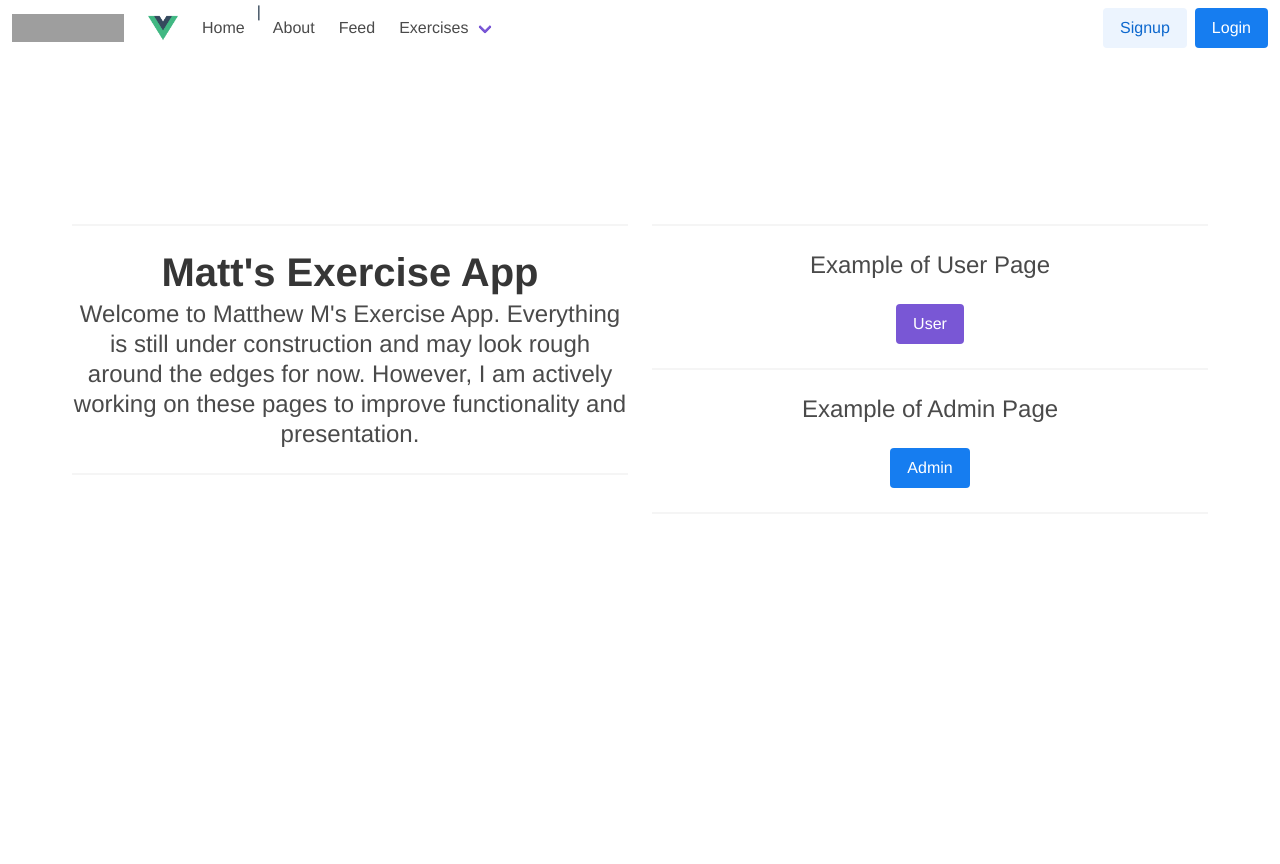
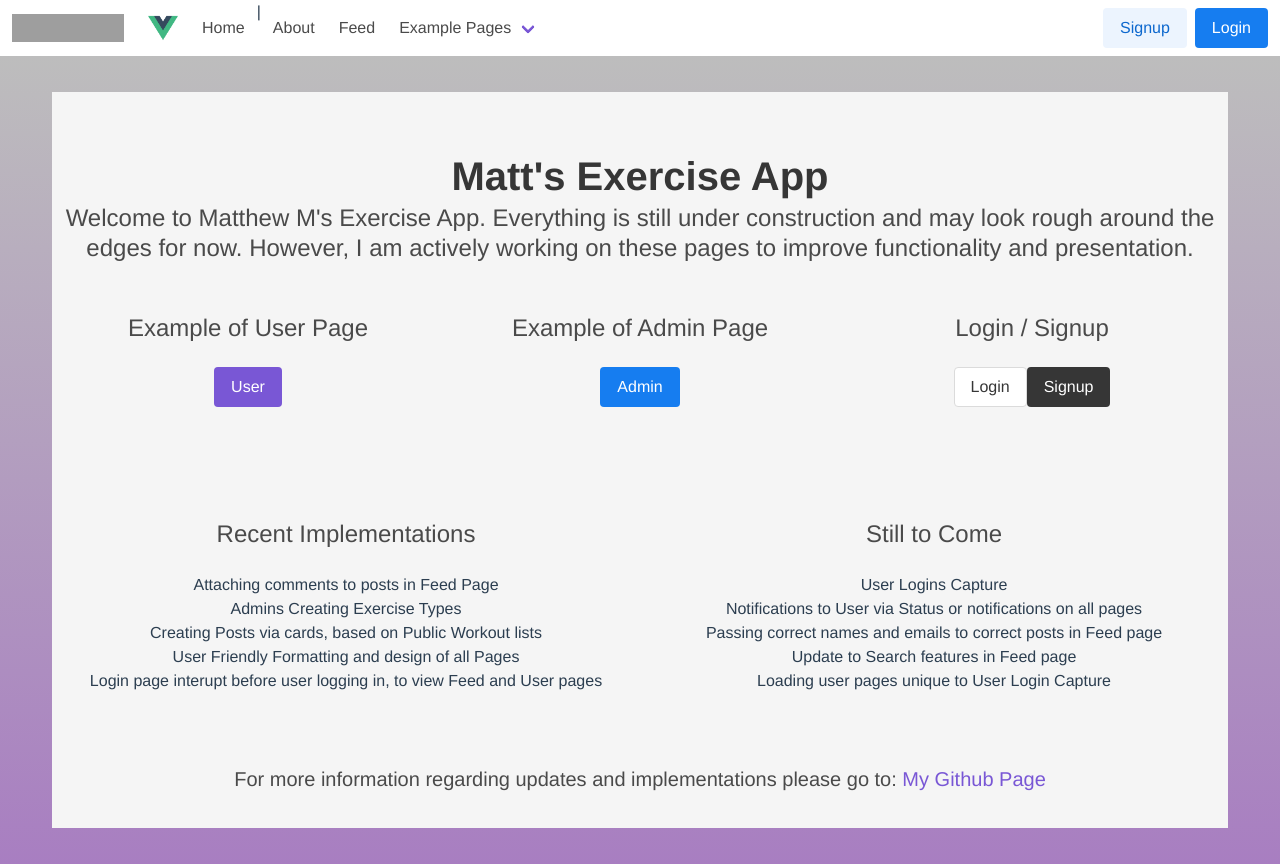
Before and after one commit to Morfeam/ExcersieApp, a Vue app in the folder client/: page / in a window 1280 px wide. Before the commit the page ends 800 px from the top, so only its background shows below. Built offline with nearby package versions, Linux system fonts and the light colour scheme; grey boxes are pictures that could not be loaded.

Commit message:
Updates to Homepage

```diff
--- a/client/src/components/Navbar.vue
+++ b/client/src/components/Navbar.vue
@@ -26,22 +26,13 @@
 
       <div class="navbar-item has-dropdown is-hoverable">
         <a class="navbar-link">
-          Exercises
+          Example Pages
         </a>
 
         <div class="navbar-dropdown">
-          <a class="navbar-item">
-            Jogging / Walking
-          </a>
-          <a class="navbar-item">
-            Hiking
-          </a>
-          <a class="navbar-item">
-            Weight Lifting
-          </a>
-          <a class="navbar-item">
-            Other
-          </a>
+             <router-link to="/User" class="navbar-item">User</router-link>
+             <router-link to="/Admin" class="navbar-item">Admin</router-link>
+             <router-link to="/Feed" class="navbar-item">Feed</router-link>
         </div>
       </div>
     </div>
--- a/client/src/views/Home.vue
+++ b/client/src/views/Home.vue
@@ -1,14 +1,12 @@
 <template>
-  <div class="home ">
 
-    <section class="hero is-medium intro">
-    <div class="hero-body">
-    <div class="container">
+    <div id = "grad1"><br> <br>
+      <div class="container">
 
+   <div class="columns has-background-light">
+   <div class ="column">
 
       <center>
-    <div class="columns">
-     <div class="column is-half">
        <hr>
         <p class="title is-2">Matt's Exercise App</p>
         <p class="subtitle is-4">
@@ -18,26 +16,61 @@
           working on these pages to improve functionality
           and presentation.
         </p>
+
         <hr>
-     </div>
-     <div class="column is-half">
-          <hr>
+
+     <div class="columns">
+      <div class="column ">
          <p class="subtitle is-4">Example of User Page</p>
           <router-link to="/User" class="button is-primary">User</router-link>
           <hr>
+      </div>
+      <div class="column ">
          <p class="subtitle is-4">Example of Admin Page</p>
           <router-link to="/Admin" class="button is-info">Admin</router-link>
           <hr>
-     </div>
+      </div>
+      <div class="column ">
+         <p class="subtitle is-4">Login / Signup</p>
+          <router-link to="/Login" class="button is-secondary">Login</router-link>
+          <router-link to="/Signup" class="button is-dark">Signup</router-link>
+          <hr>
+      </div>
     </div>
+
+    <hr>
+
+    <div class="columns">
+      <div class="column ">
+         <p class="subtitle is-4">Recent Implementations</p>
+           <ul type="">
+             <li>Attaching comments to posts in Feed Page</li>
+             <li> Admins Creating Exercise Types</li>
+             <li>Creating Posts via cards, based on Public Workout lists</li>
+             <li>User Friendly Formatting and design of all Pages</li>
+             <li>Login page interupt before user logging in, to view Feed and User pages</li>
+           </ul>
+          <hr>
+      </div>
+      <div class="column ">
+         <p class="subtitle is-4">Still to Come</p>
+          <ul type="">
+             <li>User Logins Capture</li>
+             <li>Notifications to User via Status or notifications on all pages</li>
+             <li>Passing correct names and emails to correct posts in Feed page</li>
+             <li>Update to Search features in Feed page</li>
+             <li>Loading user pages unique to User Login Capture</li>
+           </ul>
+          <hr>
+      </div>
+    </div>
+
+    <p class="subtitle is-5">For more information regarding updates and implementations please go to: <a href="https://github.com/Morfeam1/ExerciseApp3">My Github Page</a></p>
       </center>
 
-</div>
-</div>
-</section>
-
-
-  </div>
+    <br>
+</div></div>
+<br></div></div>
 </template>
 
 <script>
@@ -51,3 +84,15 @@ export default {
   }
 }
 </script>
+
+<style>
+#grad1{
+    height: 100%;
+    margin: 0;
+    background-repeat: no-repeat;
+    background-attachment: fixed;
+    background: rgb(189,189,189);
+   background: linear-gradient(180deg, rgba(189,189,189,1) 0%, rgba(168,126,193,1) 100%);
+    }
+
+</style>
```
